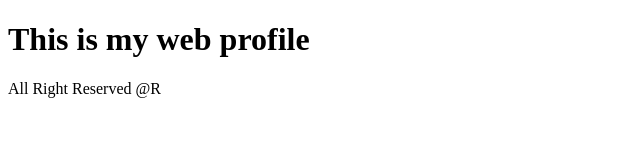
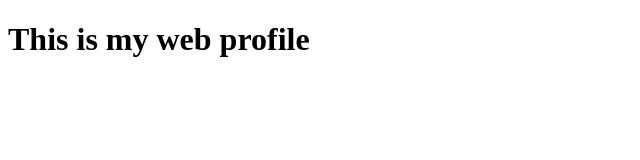
Before and after one commit to SurendraTarai/surendratarai.github.io, a plain HTML site: page index.html in a window 1280 px wide. Shown: the whole page, without its empty margins (0-640 px from the left). Drawn offline with Linux system fonts and the light colour scheme.

Commit message:
Updated footer

```diff
--- a/index.html
+++ b/index.html
@@ -6,5 +6,4 @@
     <h1>This is my web profile</h1>
 </body>
 <footer>
-All Right Reserved @R
 </footer>
```
